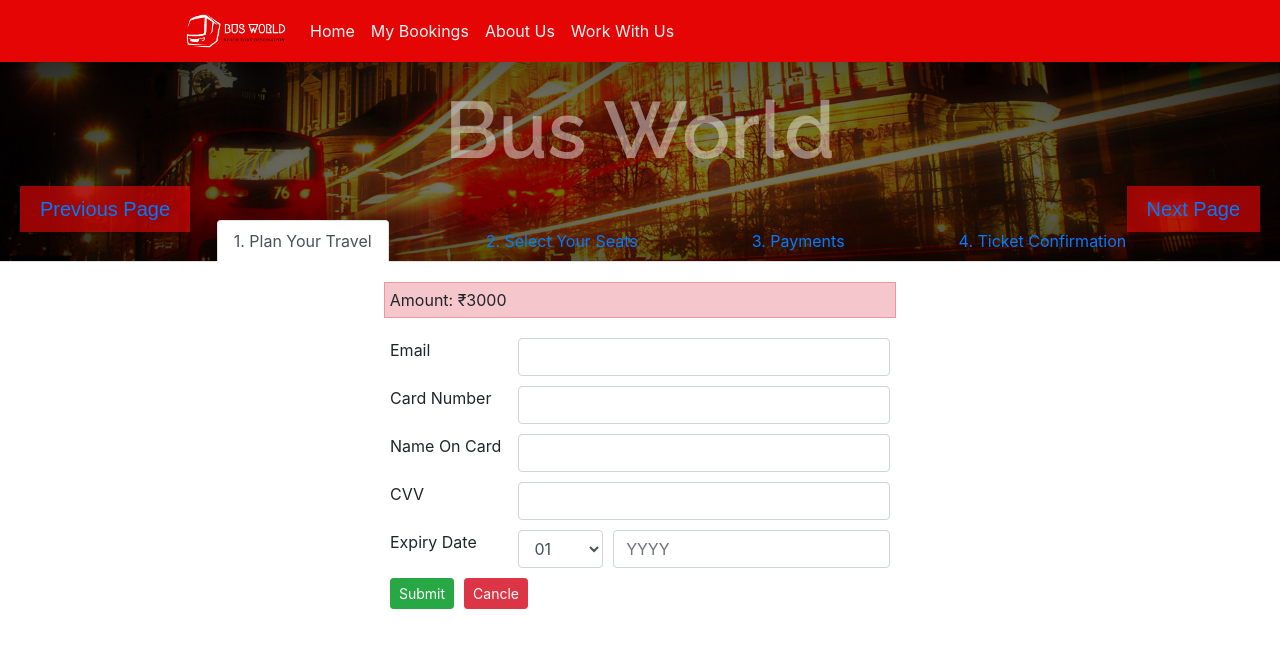
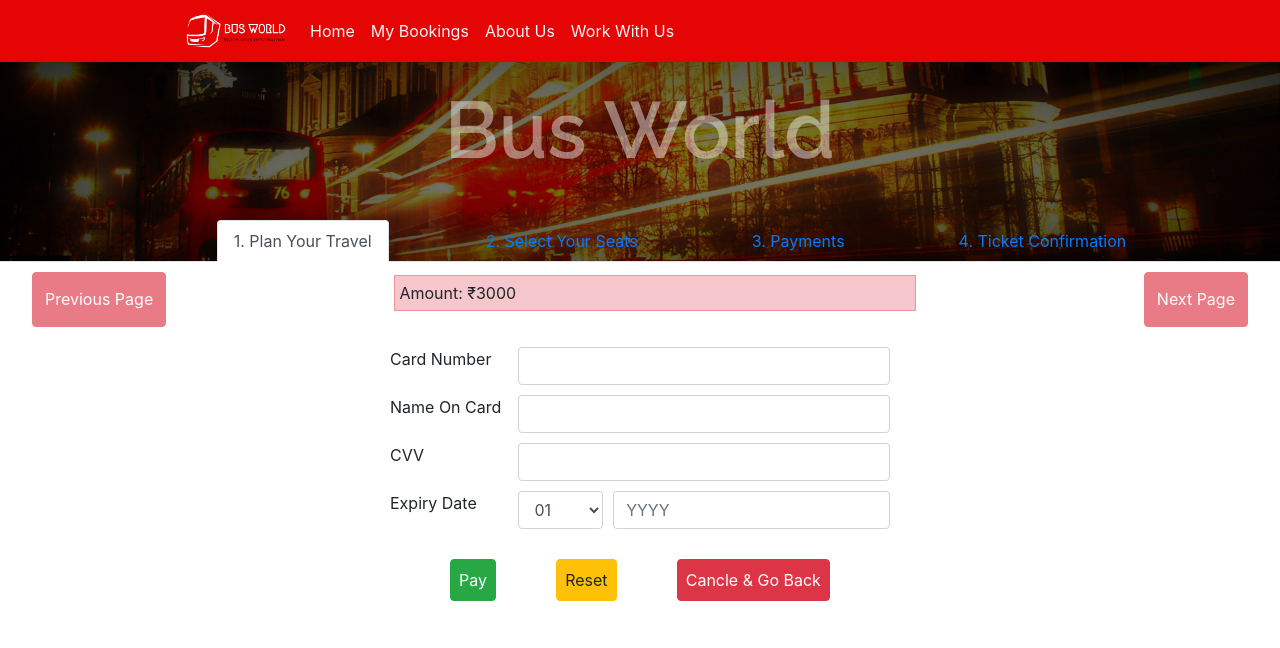
Before and after one commit to harshjhaa/cts-internship-bus-booking-UI, a React (Create React App) app: page /payment-module in a window 1280 px wide. Shown: the top 648 px of the page. Built offline with nearby package versions, Linux system fonts and the light colour scheme.

Commit message:
Added routing feature to all the modules

```diff
--- a/src/App.js
+++ b/src/App.js
@@ -1,4 +1,4 @@
-import React, { useState } from 'react';
+import React, { useState, useEffect } from 'react';
 
 import logo from './logo.svg';
 import './App.css';
@@ -6,7 +6,6 @@ import { BrowserRouter as Router, Route, Switch } from 'react-router-dom'
 import Body from './components/body/Body'
 import Navbar from './components/navbar/Navbar'
 
-// import FeatureImageModule from './components/feature-image/FeatureModule';
 import FeatureModule from './components/feature-image/FeatureModule';
 import FromToDateModule from './components/from-to-date-module/FromToDateModule';
 import SeatSelectionModule from './components/seat-selection-module/SeatSelectionModule';
@@ -17,14 +16,14 @@ import TicketConfirmationModule from './components/ticket-confirmation-module/Ti
 
 function App() {
 
-  const [tabNumber, setTabNumber] = useState(1)
-
-  let initialTabNo=1
+  const [newTab, setNewTab] = useState(1)
 
   function proceed(tabNo) {
-    initialTabNo=tabNo;
+    setNewTab(tabNo)
     console.log("Clicked")
-    console.log(tabNumber)
+    console.log(tabNo)
+    console.log(newTab)
+
   }
 
   return (
@@ -33,17 +32,12 @@ function App() {
         <Navbar />
         {/* <Body /> */}
         <div className="body-contents">
-          <FeatureModule tabNumber={ initialTabNo} />
+          <FeatureModule tabNumber={newTab} />
           <Switch>
             <Route path="/from-date-to-module" render={props => <FromToDateModule {...props} proceedToNextPage={e => proceed(2)} />} />
-            {/* <Route path="/from-date-to-module" component={FromToDateModule} /> */}
             <Route path="/seat-selection-module" component={SeatSelectionModule} />
             <Route path="/payment-module" component={PaymentModule} />
             <Route path="/ticket-confirmation-module" component={TicketConfirmationModule} />
-            {/* <FromToDateModule />
-                        <SeatSelectionModule />
-                        <PaymentModule />
-                        <TicketConfirmationModule /> */}
           </Switch>
         </div >
       </div>
--- /dev/null
+++ b/src/components/LinkButton.js
@@ -0,0 +1,33 @@
+import React from 'react'
+import PropTypes from 'prop-types'
+import { withRouter } from 'react-router'
+
+const LinkButton = (props) => {
+    const {
+        history,
+        location,
+        match,
+        staticContext,
+        to,
+        onClick,
+        // ⬆ filtering out props that `button` doesn’t know what to do with.
+        ...rest
+    } = props
+    return (
+        <button
+            {...rest} // `children` is just another prop!
+            className="btn btn-danger"
+            onClick={(event) => {
+                onClick && onClick(event)
+                history.push(to)
+            }}
+        />
+    )
+}
+
+LinkButton.propTypes = {
+    to: PropTypes.string.isRequired,
+    children: PropTypes.node.isRequired
+}
+
+export default withRouter(LinkButton)
--- a/src/components/feature-image/FeatureModule.css
+++ b/src/components/feature-image/FeatureModule.css
@@ -24,26 +24,3 @@
     font-family: 'Raleway', sans-serif;
     font-size:80px
 }
-.previous-button {
-	background-color:#e60505a4;
-	/* border-radius:42px; */
-	display:inline-block;
-	cursor:pointer;
-	font-family:Arial;
-	font-size:20px;
-	padding:8px 20px;
-    text-decoration:none;
-}
-.previous-button:hover {
-	background-color:#e60505;
-}
-.previous-button:active {
-	position:relative;
-	top:1px;
-}
-
-.prev-next-button-container{
-    display: flex;
-    justify-content:space-between;
-    padding: 0 20px;
-}
--- a/src/components/feature-image/FeatureModule.js
+++ b/src/components/feature-image/FeatureModule.js
@@ -19,10 +19,6 @@ const FeatureModule = ({ tabNumber }) => {
             <link href="https://fonts.googleapis.com/css2?family=Raleway:wght@600&display=swap" rel="stylesheet" />
             <div className="image-container" style={{ backgroundImage: "url('./images/f-img-1.jpg')" }} >
                 <h1>Bus World</h1>
-                <div className="prev-next-button-container">
-                    <a className="previous-button">Previous Page</a>
-                    <a className="previous-button">Next Page</a>
-                </div>
                 <div className="nav-button-containers">
                     <ul className="nav nav-tabs justify-content-center">
                         <li className="nav-item">
--- a/src/components/from-to-date-module/FromToDateModule.js
+++ b/src/components/from-to-date-module/FromToDateModule.js
@@ -1,16 +1,28 @@
 import React, { useState, useRef } from 'react';
+import LinkButton from '../LinkButton'
+import TripDetailsTableModule from '../trip-details-table-module/TripDetailsTableModule';
 import './FromToDateModule.css';
-import TripDetailsTableModule from '../trip-details-table-module/TripDetailsTableModule';
-import SeatSelectionModule from '../seat-selection-module/SeatSelectionModule';
+import '../global.css'
 
-const FromToDateModule = ({proceedToNextPage}) => {
+const FromToDateModule = ({ proceedToNextPage }) => {
 
     const [planJourneyClicked, setPlanJourneyClicked] = useState(false);
     const [journeyData, setJourneyData] = useState({});
+    const [busData, setBusData] = useState(null);
+    const [enableNextButton, setEnableNextButton] = useState(false);
 
     const departCityField = useRef(null)
     const arrivalCityField = useRef(null)
     const journeyDateField = useRef(null)
+
+    const checkBusSelection = (data) => {
+        if (data !== null) {
+            setBusData(data)
+            setEnableNextButton(true)
+        } else {
+            setEnableNextButton(false)
+        }
+    }
 
     const handleSubmit = (e) => {
         e.preventDefault()
@@ -32,6 +44,21 @@ const FromToDateModule = ({proceedToNextPage}) => {
         }
     }
 
+    /*     const handleSubmit = (e) => {
+            e.preventDefault()
+
+
+            let journeyD = {
+                departLoc: departCityField.current.value,
+                arriveLoc: arrivalCityField.current.value,
+                journeyDate: journeyDateField.current.value
+            }
+            setJourneyData(journeyD)
+            // console.log(journeyData)
+            tooglePlanJourney(true)
+
+        } */
+
     const tooglePlanJourney = (toogle) => {
         setPlanJourneyClicked(toogle);
         if (toogle === false) {
@@ -39,6 +66,7 @@ const FromToDateModule = ({proceedToNextPage}) => {
             arrivalCityField.current.value = "Select City"
             journeyDateField.current.value = null;
         }
+        setEnableNextButton(false)
     }
 
     const renderFromToDateModule = () => {
@@ -62,7 +90,7 @@ const FromToDateModule = ({proceedToNextPage}) => {
                         </div>
                     </form>
                     <div className="date-content">
-                        <input id="journey-date" type="date" ref={journeyDateField} required></input>
+                        <input id="journey-date" type="date" ref={journeyDateField} ></input>
                     </div>
                     <div>
                         <button className="btn btn-danger btn-sm" type="submit" >Plan Journey</button>
@@ -74,11 +102,16 @@ const FromToDateModule = ({proceedToNextPage}) => {
     }
 
     return (
-        <div style={{ backgroundColor: "whitesmoke" }}>
-            <p style={{ marginTop: 10, fontSize: 40, textAlign: 'center' }}>BOOK <span style={{ color: '#e60505' }}>TICKETS</span>NOW</p>
-            {renderFromToDateModule()}
-            <TripDetailsTableModule value={planJourneyClicked} journeyData={journeyData} proceedToNextPage={e=>proceedToNextPage()}/>
-            {/* <SeatSelectionModule /> */}
+        <div>
+            <div className="prev-next-container">
+                <LinkButton disabled>Previous Page</LinkButton>
+                <p style={{ textSize: "50px" }}>BOOK <span style={{ color: '#e60505' }}>TICKETS</span>NOW</p>
+                <LinkButton to='/seat-selection-module' disabled={enableNextButton ? false : true}>Next Page</LinkButton>
+            </div>
+            <div style={{ backgroundColor: "whitesmoke" }}>
+                {renderFromToDateModule()}
+            </div>
+            <TripDetailsTableModule value={planJourneyClicked} journeyData={journeyData} receiveData={data => checkBusSelection(data)} />
         </div>
     );
 };
--- /dev/null
+++ b/src/components/global.css
@@ -0,0 +1,23 @@
+.prev-next-container {
+    display:flex;
+    justify-content: space-between;
+    width: 95%;
+    margin-left: auto;
+    margin-right: auto;
+    margin-top: 10px;
+}
+
+/* .prev-next-button {
+	cursor:pointer;
+	font-family:Arial;
+	font-size:20px;
+	padding:8px 20px;
+    text-decoration:none;
+}
+.previous-button:hover {
+	background-color:#e60505;
+}
+.previous-button:active {
+	position:relative;
+	top:1px;
+} */
--- a/src/components/payment-module/PaymentModule.css
+++ b/src/components/payment-module/PaymentModule.css
@@ -4,17 +4,22 @@
     margin-left: auto;
     margin-right: auto;
 }
-.cancle-button-container {
-    margin-left: 10px;
+
+.reset-cancle-button-container {
+    padding-top: 20px;
+    display: flex;
+    justify-content: space-evenly;
 }
 
-.form-group-spacing{
+.reset-cancle-button-container button {
+    padding: 8px;
+}
+
+.form-group-spacing {
     margin-top: 10px;
 }
 
-.amount-field{
-    width: 40%;
-    margin-top: 20px;
-    margin-left: auto;
-    margin-right: auto;
+.amount-field {
+    width: 43%;
+    margin-top: 3px;
 }
--- a/src/components/payment-module/PaymentModule.js
+++ b/src/components/payment-module/PaymentModule.js
@@ -1,65 +1,88 @@
-import React from 'react';
+import { Link } from 'react-router-dom'
+import React, { useState, useRef } from 'react';
+import LinkButton from '../LinkButton'
 import "./PaymentModule.css"
 
 const PaymentModule = () => {
+
+    const [paymentDetails, setPaymentDetails] = useState([])
+
+    const cardNumberField = useRef(null)
+    const nameOnCardField = useRef(null)
+    const cvvField = useRef(null)
+    const expiryMonthField = useRef(null)
+    const expiryYearField = useRef(null)
+
+    const handlePaymentFormSubmit = () => {
+        let paymentData = {
+            cardNumber: cardNumberField.current.value,
+            nameOnCard: nameOnCardField.current.value,
+            expiryMonth: expiryMonthField.current.value,
+            expiryYear: expiryYearField.current.value,
+            cvv: cvvField.current.value,
+
+        }
+        setPaymentDetails(paymentData)
+    }
+
+    const handlePaymentFormReset = () => {
+        // cardNumberField.current.value = null
+        // nameOnCardField.current.value = null
+        // expiryMonthField.current.value = "01"
+        // expiryYearField.current.value = null
+        // cvvField.current.value = null
+    }
 
     const renderPaymentForm = () => {
         return (
             <div className="container-fluid">
                 <div className="payment-form-container">
-                    <form>
-                        <div class="form-row">
-                            <div class=" col-md-3">
-                                <label for="inputEmail4">Email</label>
+                    <form >
+                        <div className="form-row form-group-spacing">
+                            <div className=" col-md-3">
+                                <label for="exampleInputPassword1" >Card Number</label>
                             </div>
-                            <div class=" col-md-9">
-                                <input type="password" class="form-control" id="inputPassword4" />
+                            <div className=" col-md-9">
+                                <input type="text" className="form-control" maxlength="16" ref={cardNumberField} disabled={paymentDetails.length === 0 ? false : true} />
                             </div>
                         </div>
-                        <div class="form-row form-group-spacing">
-                            <div class=" col-md-3">
-                                <label for="exampleInputPassword1" >Card Number</label>
+                        <div className="form-row form-group-spacing">
+                            <div className="col-md-3">
+                                <label for="exampleInputPassword1">Name On Card</label>
                             </div>
-                            <div class=" col-md-9">
-                                <input type="text" class="form-control" maxlength="16" />
+                            <div className="col-md-9">
+                                <input type="text" maxlength="40" className="form-control" ref={nameOnCardField} disabled={paymentDetails.length === 0 ? false : true} />
                             </div>
                         </div>
-                        <div class="form-row form-group-spacing">
-                            <div class="col-md-3">
-                                <label for="exampleInputPassword1">Name On Card</label>
+                        <div className="form-row form-group-spacing">
+                            <div className="col-md-3">
+                                <label for="exampleInputPassword1">CVV</label>
                             </div>
-                            <div class="col-md-9">
-                                <input type="text" maxlength="40" class="form-control" />
+                            <div className="col-md-9">
+                                <input type="password" maxlength="3" className="form-control" ref={cvvField} disabled={paymentDetails.length === 0 ? false : true} />
                             </div>
                         </div>
-                        <div class="form-row form-group-spacing">
-                            <div class="col-md-3">
-                                <label for="exampleInputPassword1">CVV</label>
-                            </div>
-                            <div class="col-md-9">
-                                <input type="password" maxlength="3" class="form-control" />
-                            </div>
-                        </div>
-                        <div class="form-row form-group-spacing">
-                            <div class="col-md-3">
+                        <div className="form-row form-group-spacing">
+                            <div className="col-md-3">
                                 <label for="exampleInputPassword1">Expiry Date</label>
                             </div>
-                            <div class=" col-md-9">
-                                <div class="form-row">
+                            <div className=" col-md-9">
+                                <div className="form-row">
                                     <div class=" col-md-3">
-                                        <select className="form-control">
+                                        <select className="form-control" ref={expiryMonthField} disabled={paymentDetails.length === 0 ? false : true}>
                                             {["01", "02", "03", "04", "05", "06", "07", "08", "09", "10", "11", "12"].map(n => <option value={n} key={n}>{n}</option>)}
                                         </select>
                                     </div>
-                                    <div class="col-md-9">
-                                        <input type="text" maxlength="4" class="form-control" placeholder="YYYY" />
+                                    <div className="col-md-9">
+                                        <input type="text" maxlength="4" className="form-control" placeholder="YYYY" ref={expiryYearField} disabled={paymentDetails.length === 0 ? false : true} />
                                     </div>
                                 </div>
                             </div>
                         </div>
-                        <div className="form-group-spacing">
-                            <button type="submit" class="btn btn-sm btn-success">Submit</button>
-                            <button type="submit" class="btn btn-sm btn-danger cancle-button-container">Cancle</button>
+                        <div className="form-group-spacing reset-cancle-button-container">
+                            <button type="button" onClick={e => handlePaymentFormSubmit()} className="btn btn-success " disabled={paymentDetails.length === 0 ? false : true}>Pay</button>
+                            <button type="button" onClick={e => handlePaymentFormReset()} className="btn btn-warning " disabled={paymentDetails.length === 0 ? false : true}>Reset</button>
+                            <Link to="/seat-selection-module"><button type="button" className="btn  btn-danger " disabled={paymentDetails.length === 0 ? false : true}>Cancle & Go Back</button></Link>
                         </div>
                     </form>
                 </div>
@@ -72,7 +95,7 @@ const PaymentModule = () => {
             <div className="amount-field">
                 <table className="table table-sm table-bordered">
                     <tbody>
-                        <tr className="table-danger">
+                        <tr className={paymentDetails.length === 0 ? "table-danger" : "table-success"}>
                             <td>Amount: ₹3000</td>
                         </tr>
                     </tbody>
@@ -83,7 +106,12 @@ const PaymentModule = () => {
 
     return (
         <div>
-            {renderAmountField()}
+            <div className="prev-next-container">
+                {/* <Link to="/seat-selection-module"><button className="btn btn-danger" disabled>Previous Page</button></Link> */}
+                <LinkButton disabled>Previous Page</LinkButton>
+                {renderAmountField()}
+                <LinkButton disabled={paymentDetails.length === 0 ? true : false} to='/ticket-confirmation-module'>Next Page</LinkButton>
+            </div>
             {renderPaymentForm()}
         </div>
     );
--- a/src/components/seat-selection-module/SeatSelectionModule.css
+++ b/src/components/seat-selection-module/SeatSelectionModule.css
@@ -17,8 +17,6 @@
     margin-right: "auto";
 }
 
-.content-container .trip-summary-table{
-    padding-left: 100;
-    padding-right: 100;
-    margin-top: 20;
+.trip-summary-table{
+    margin-top:2.5px;
 }
--- a/src/components/seat-selection-module/SeatSelectionModule.js
+++ b/src/components/seat-selection-module/SeatSelectionModule.js
@@ -1,4 +1,5 @@
 import React, { useState, useRef } from 'react';
+import LinkButton from '../LinkButton'
 import './SeatSelectionModule.css'
 
 const SeatSelectionModule = () => {
@@ -7,9 +8,11 @@ const SeatSelectionModule = () => {
 
     const passengerName = useRef(null)
     const passengerAge = useRef(null)
+    const passengerGenderFemale = useRef(null)
+    const passengerGenderMale = useRef(null)
 
     const [passengerData, setPassengerData] = useState([])
-    const [maxPassengers, setMaxPassengers] = useState()
+    const [enableNextButton, setEnableNextButton] = useState(false);
 
     const [seats, setSeats] = useState([
         false,
@@ -108,7 +111,7 @@ const SeatSelectionModule = () => {
 
     const renderTripSummaryTabel = () => {
         return (
-            <div>
+            <div className="trip-summary-table">
                 <table className="table table-sm table-bordered">
                     <tbody>
                         <tr className="table-danger">
@@ -146,20 +149,19 @@ const SeatSelectionModule = () => {
         //         setTotalPassengers(totalPassengers)
         //     }
         // }
-        if (maxPassengers === 4) {
-            alert("Only 5 tickets can be booked at a time")
-        } else {
         let passengerDetails = {
             passengerName: passengerName.current.value,
             passengerAge: passengerAge.current.value,
             passengerGender: gender,
             passengerId: passengerName.current.value + "-" + passengerAge.current.value + "-" + passengerAge.current.value
         }
+        // setPassengerData({passengerData:passengerData.concat(passengerDetails)})
         setPassengerData(passengerData.concat(passengerDetails))
+        console.log(passengerData)
         passengerName.current.value = null;
         passengerAge.current.value = null;
-        }
-        setMaxPassengers(passengerData.length)
+        passengerGenderFemale.current.checked = false;
+        passengerGenderMale.current.checked = false;
     }
 
     const fetchPassengerDetailsForm = () => {
@@ -168,22 +170,22 @@ const SeatSelectionModule = () => {
                 <form onSubmit={e => { fetchPassengerData(e) }}>
                     <div className="row">
                         <div className="col-sm">
-                            <input type="text" ref={passengerName} class="form-control form-control-sm" placeholder="Enter Name" />
+                            <input type="text" ref={passengerName} class="form-control form-control-sm" placeholder="Enter Name" required />
                         </div>
                         <div className="col-sm">
-                            <input type="number" ref={passengerAge} class="form-control form-control-sm" placeholder="Enter Age" />
+                            <input type="number" ref={passengerAge} class="form-control form-control-sm" placeholder="Enter Age" required />
                         </div>
                         <div className="col-sm">
                             <div class="form-check form-check-inline">
-                                <input class="form-check-input" onClick={() => setGender('Male')} type="radio" name="gender" value="Male" />
+                                <input class="form-check-input" ref={passengerGenderMale} onClick={() => setGender('Male')} type="radio" name="gender" value="Male" required />
                                 <label class="form-check-label" for="inlineRadio1">Male</label>
                             </div>
                             <div class="form-check form-check-inline">
-                                <input class="form-check-input" onClick={() => setGender('Female')} type="radio" name="gender" value="Female" />
+                                <input class="form-check-input" ref={passengerGenderFemale} onClick={() => setGender('Female')} type="radio" name="gender" value="Female" required />
                                 <label class="form-check-label" for="inlineRadio1">Female</label>
                             </div>
                         </div>
-                        <button type="submit" class="btn btn-sm btn-danger">Add Passenger</button>
+                        <button type="submit" class="btn btn-sm btn-danger" disabled={passengerData.length === 4 ? true : false}>Add Passenger</button>
                     </div>
                 </form>
             </div>
@@ -196,10 +198,11 @@ const SeatSelectionModule = () => {
         console.log(passengerData)
     }
 
+    console.log(passengerData)
     const addPassengerToTable = () => {
-        return passengerData.map((data) => {
+        return passengerData.map((data, index) => {
             return (
-                <tr>
+                <tr key={index} className={passengerData.length === 4 ? 'table-danger' : ''}>
                     <td>{data.passengerName}</td>
                     <td>{data.passengerGender}</td>
                     <td>{data.passengerAge}</td>
@@ -230,10 +233,13 @@ const SeatSelectionModule = () => {
     }
 
     return (
+        <div>
+            <div className="prev-next-container">
+                <LinkButton to='/from-date-to-module'>Previous Page</LinkButton>
+                {renderTripSummaryTabel()}
+                <LinkButton to='/payment-module' disabled={passengerData.length === 0 ? true : false}>Next Page</LinkButton>
+            </div>
             <div className="content-container">
-            <div className="container trip-summary-table" style={{ "padding-left": 100, "padding-right": 100, marginTop: 20 }}>
-                {renderTripSummaryTabel()}
-            </div>
                 <div className="container-fluid seat-passenger-details-fetcher" style={{ marginTop: 30, width: "90%", marginLeft: "auto", marginRight: "auto" }}>
                     <div className="row">
                         <div className="col col-4">
@@ -252,6 +258,7 @@ const SeatSelectionModule = () => {
                     </div>
                 </div>
             </div>
+        </div>
     );
 };
 
--- a/src/components/trip-details-table-module/TripDetailsTableModule.css
+++ b/src/components/trip-details-table-module/TripDetailsTableModule.css
@@ -0,0 +1,4 @@
+.trip-details-table{
+    width: 80%;
+    margin: 0 auto;
+}
```
Also changed, not shown: src/components/trip-details-table-module/TripDetailsTableModule.js (+30 -10 lines). Lines whose indentation alone changed are shown as unchanged.
